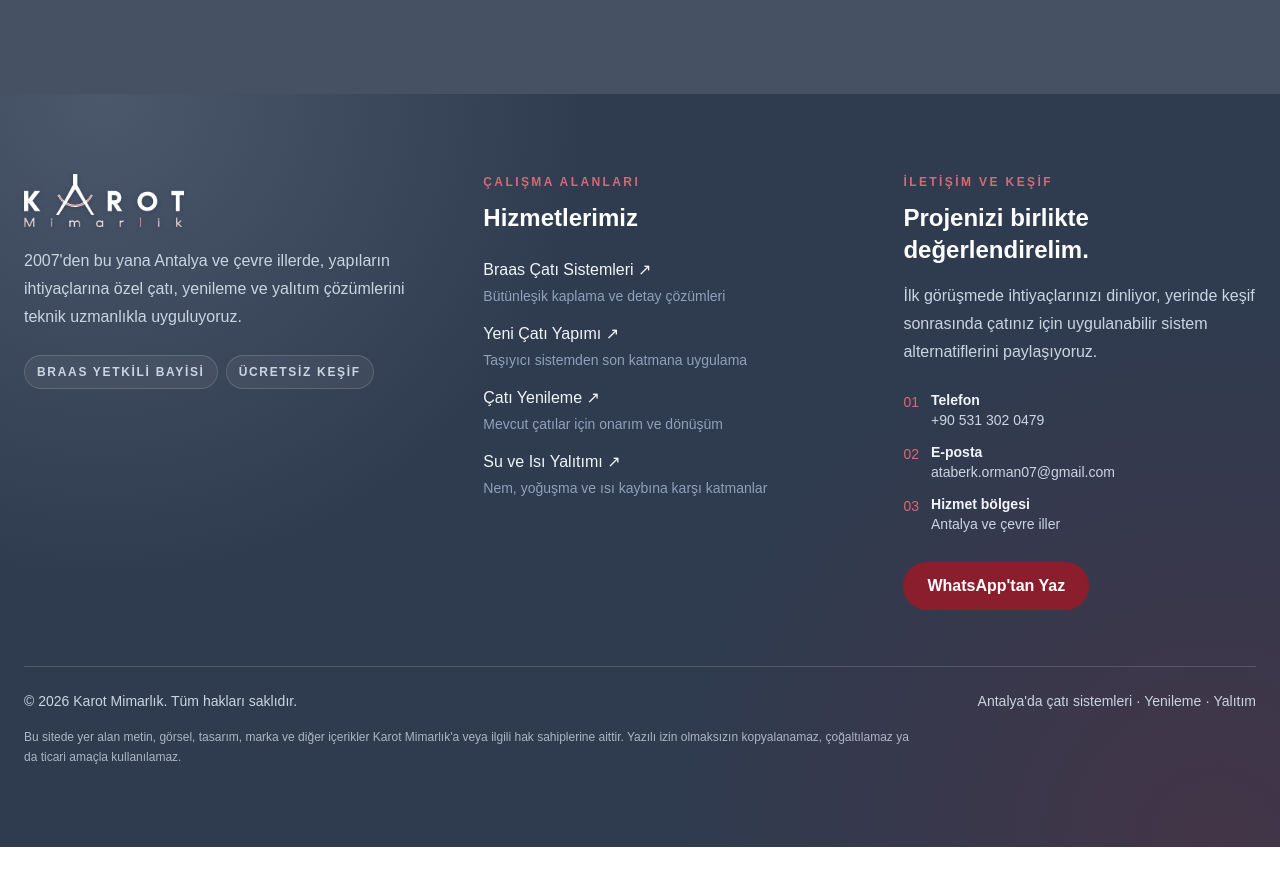
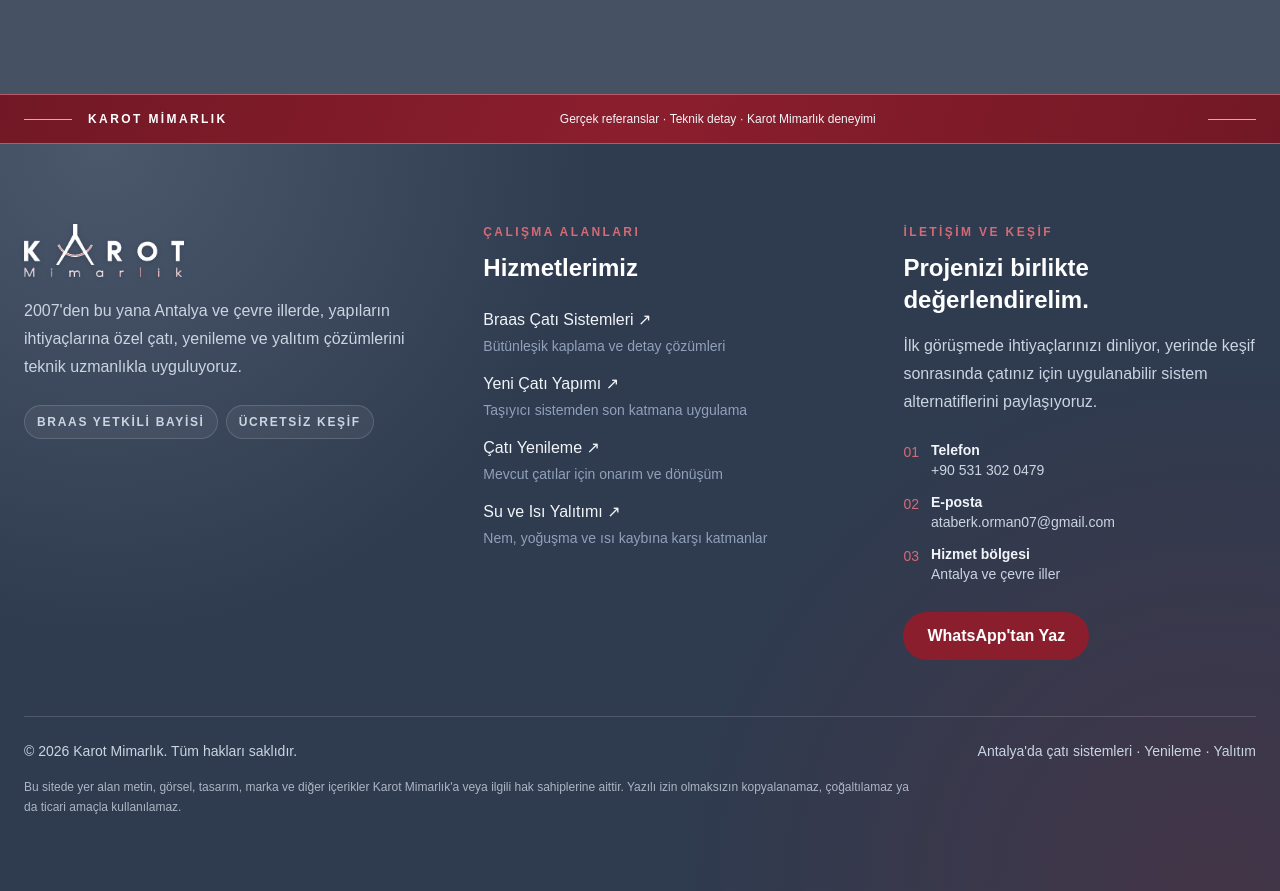
Before and after one commit to ataberko7/karotmimarlik, a Next.js app: page /projeler in a window 1280 px wide. Shown: the part 5190-6081 px from the top of the page. Before the commit the page ends 6037 px from the top, so only its background shows below. Built offline with nearby package versions, Linux system fonts and the light colour scheme.

Commit message:
Add consistent principles strips across pages

```diff
--- a/app/hakkimizda/page.tsx
+++ b/app/hakkimizda/page.tsx
@@ -1,6 +1,7 @@
 import Image from "next/image";
 import Link from "next/link";
 import company from "@/data/company";
+import PrinciplesStrip from "@/components/PrinciplesStrip";
 
 export default function Page() {
   return (
@@ -340,6 +341,7 @@ export default function Page() {
         </div>
       </section>
 
+      <PrinciplesStrip message="Deneyim · Güvenilir işçilik · Uzun ömürlü çözümler" />
     </main>
   );
 }
--- a/app/hizmetler/page.tsx
+++ b/app/hizmetler/page.tsx
@@ -1,5 +1,6 @@
 import Image from "next/image";
 import company from "@/data/company";
+import PrinciplesStrip from "@/components/PrinciplesStrip";
 
 const services = [
   {
@@ -219,6 +220,7 @@ export default function Page() {
         </div>
       </section>
 
+      <PrinciplesStrip message="Keşif · Sistem planlama · Titiz uygulama" />
     </main>
   );
 }
--- a/app/iletisim/page.tsx
+++ b/app/iletisim/page.tsx
@@ -1,5 +1,6 @@
 import Image from "next/image";
 import company from "@/data/company";
+import PrinciplesStrip from "@/components/PrinciplesStrip";
 
 export default function Page() {
   const whatsappNumber = company.whatsapp.replace(/\D/g, "");
@@ -349,6 +350,7 @@ export default function Page() {
         </div>
       </section>
 
+      <PrinciplesStrip message="Hızlı iletişim · Ücretsiz keşif · Net çözüm" />
     </main>
   );
 }
--- a/app/kataloglar/page.tsx
+++ b/app/kataloglar/page.tsx
@@ -1,4 +1,5 @@
 import Image from "next/image";
+import PrinciplesStrip from "@/components/PrinciplesStrip";
 
 const sourceUrl = "https://www.bmigroup.com/tr/dokuman-kaynaklar/";
 
@@ -47,6 +48,7 @@ export default function CatalogsPage() {
           </div>
         </div>
       </section>
+      <PrinciplesStrip message="Teknik doküman · Doğru ürün · Bilinçli uygulama" />
     </main>
   );
 }
--- a/app/projeler/page.tsx
+++ b/app/projeler/page.tsx
@@ -4,6 +4,7 @@ import Image from "next/image";
 import Link from "next/link";
 import { useRef, useState, useSyncExternalStore } from "react";
 import { hotelProjects } from "@/data/hotel-projects";
+import PrinciplesStrip from "@/components/PrinciplesStrip";
 
 function subscribe(onChange: () => void) {
   const observer = new MutationObserver(onChange);
@@ -88,6 +89,7 @@ export default function ProjectsPage() {
       <dialog ref={dialog} onClick={e => { if (e.target === e.currentTarget) dialog.current?.close(); }} className="fixed inset-0 m-auto max-h-[92dvh] w-[min(1100px,94vw)] overflow-auto rounded-2xl border border-white/25 bg-[#465164] p-0 text-white shadow-2xl backdrop:bg-black/70 backdrop:backdrop-blur-sm" aria-label={selected?.name ?? t.view}>
         {selected && <><div className="flex items-center justify-between gap-4 p-5"><div><h2 className="text-lg font-semibold">{selected.name}</h2><p className="mt-1 text-xs text-slate-200">{selected.location}</p></div><button type="button" autoFocus onClick={() => dialog.current?.close()} className="rounded-full border border-white/30 px-4 py-2 text-sm hover:bg-white/10">{t.close} ×</button></div><div className="relative h-[min(58dvh,650px)] bg-black/15"><Image src={selected.image} alt={`${selected.name} — ${t.preview}`} fill sizes="94vw" className="object-contain" /></div><div className="p-5"><p className="text-xs leading-5 text-slate-200">{t.note}</p><a className="mt-3 inline-block text-sm text-[#ffc2cb] underline underline-offset-4" href={selected.source} target="_blank" rel="noopener noreferrer">{t.official}</a></div></>}
       </dialog>
+      <PrinciplesStrip message="Gerçek referanslar · Teknik detay · Karot Mimarlık deneyimi" />
     </main>
   );
 }
--- a/components/LanguageToggle.tsx
+++ b/components/LanguageToggle.tsx
@@ -64,6 +64,14 @@ Object.assign(en, {
   "Yağmur suyunun kontrollü toplanması ve yapıdan uzaklaştırılması için elemanlar.": "Components for controlled collection and drainage of rainwater away from the building."
 });
 
+Object.assign(en, {
+  "Keşif · Sistem planlama · Titiz uygulama": "Survey · System planning · Precise installation",
+  "Deneyim · Güvenilir işçilik · Uzun ömürlü çözümler": "Experience · Reliable workmanship · Long-lasting solutions",
+  "Teknik doküman · Doğru ürün · Bilinçli uygulama": "Technical documents · Right products · Informed installation",
+  "Gerçek referanslar · Teknik detay · Karot Mimarlık deneyimi": "Real references · Technical detail · The Karot Architecture experience",
+  "Hızlı iletişim · Ücretsiz keşif · Net çözüm": "Quick contact · Free survey · Clear solution",
+});
+
 const sourceText = new WeakMap<Text, string>();
 const sourceAttributes = new WeakMap<Element, Record<string, string>>();
 const normalise = (value: string) => value.replace(/\s+/g, " ").trim();
--- /dev/null
+++ b/components/PrinciplesStrip.tsx
@@ -0,0 +1,32 @@
+"use client";
+
+import { useEffect, useState } from "react";
+type PrinciplesStripProps = { message: string };
+const translations: Record<string, string> = {
+  "Keşif · Sistem planlama · Titiz uygulama": "Survey · System planning · Precise installation",
+  "Deneyim · Güvenilir işçilik · Uzun ömürlü çözümler": "Experience · Reliable workmanship · Long-lasting solutions",
+  "Teknik doküman · Doğru ürün · Bilinçli uygulama": "Technical documents · Right products · Informed installation",
+  "Gerçek referanslar · Teknik detay · Karot Mimarlık deneyimi": "Real references · Technical detail · The Karot Architecture experience",
+  "Hızlı iletişim · Ücretsiz keşif · Net çözüm": "Quick contact · Free survey · Clear solution",
+};
+
+export default function PrinciplesStrip({ message }: PrinciplesStripProps) {
+  const [english, setEnglish] = useState(false);
+  useEffect(() => {
+    const update = () => setEnglish(document.documentElement.lang === "en");
+    update();
+    const observer = new MutationObserver(update);
+    observer.observe(document.documentElement, { attributes: true, attributeFilter: ["lang"] });
+    return () => observer.disconnect();
+  }, []);
+  return (
+    <section aria-label="Karot Mimarlık hizmet ilkeleri" className="relative overflow-hidden border-y border-[#e7a3aa]/45 bg-[#8B1E2D] px-4 py-4 text-white sm:px-6">
+      <div className="absolute inset-0 bg-[linear-gradient(110deg,rgba(68,12,22,.35),transparent,rgba(68,12,22,.35))]" />
+      <div className="relative mx-auto flex max-w-7xl flex-col items-center justify-between gap-3 text-center sm:flex-row sm:text-left">
+        <div className="flex items-center gap-3 sm:gap-4"><span className="h-px w-8 bg-white/65 sm:w-12" /><p className="text-[11px] font-bold uppercase tracking-[.16em] sm:text-xs sm:tracking-[.2em]">Karot Mimarlık</p></div>
+        <p className="text-[11px] font-medium text-slate-100 sm:text-xs">{english ? translations[message] ?? message : message}</p>
+        <span className="hidden h-px w-12 bg-white/65 sm:block" />
+      </div>
+    </section>
+  );
+}
```
